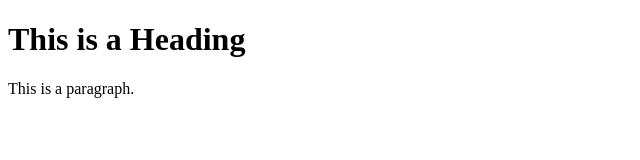
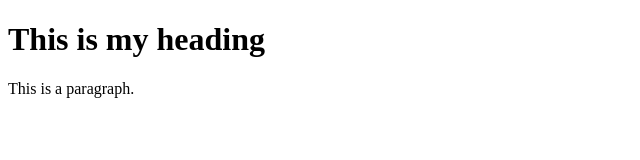
Before and after one commit to abhidabekar/Html-Page, a plain HTML site: page index.html in a window 1280 px wide. Shown: the whole page, without its empty margins (0-640 px from the left). Drawn offline with Linux system fonts and the light colour scheme.

Commit message:
changed title of the page

```diff
--- a/index.html
+++ b/index.html
@@ -1,11 +1,11 @@
 <!DOCTYPE html>
 <html>
 <head>
-<title>Page Title</title>
+<title>My Firs WebPage</title>
 </head>
 <body>
 
-<h1>This is a Heading</h1>
+<h1>This is my heading</h1>
 <p>This is a paragraph.</p>
 
 </body>
```
